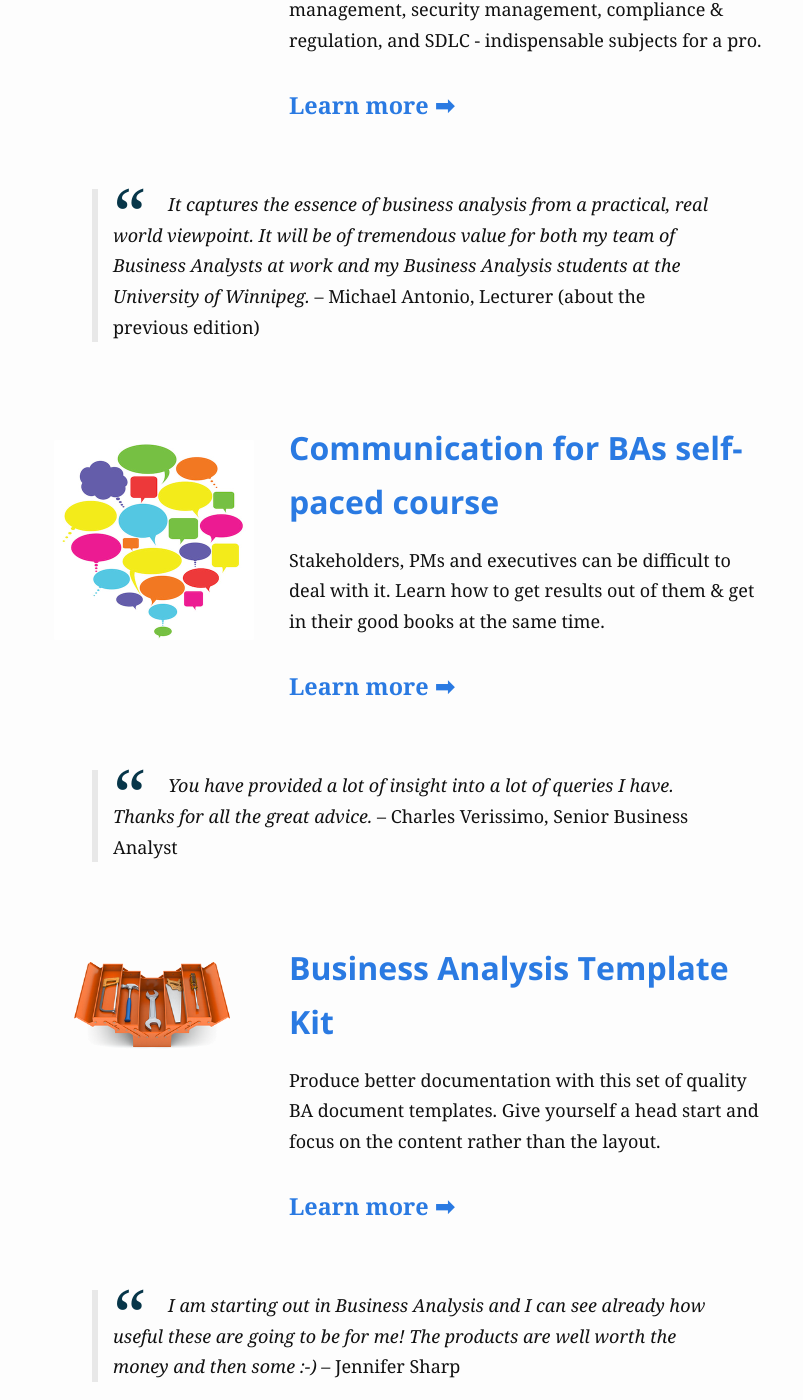
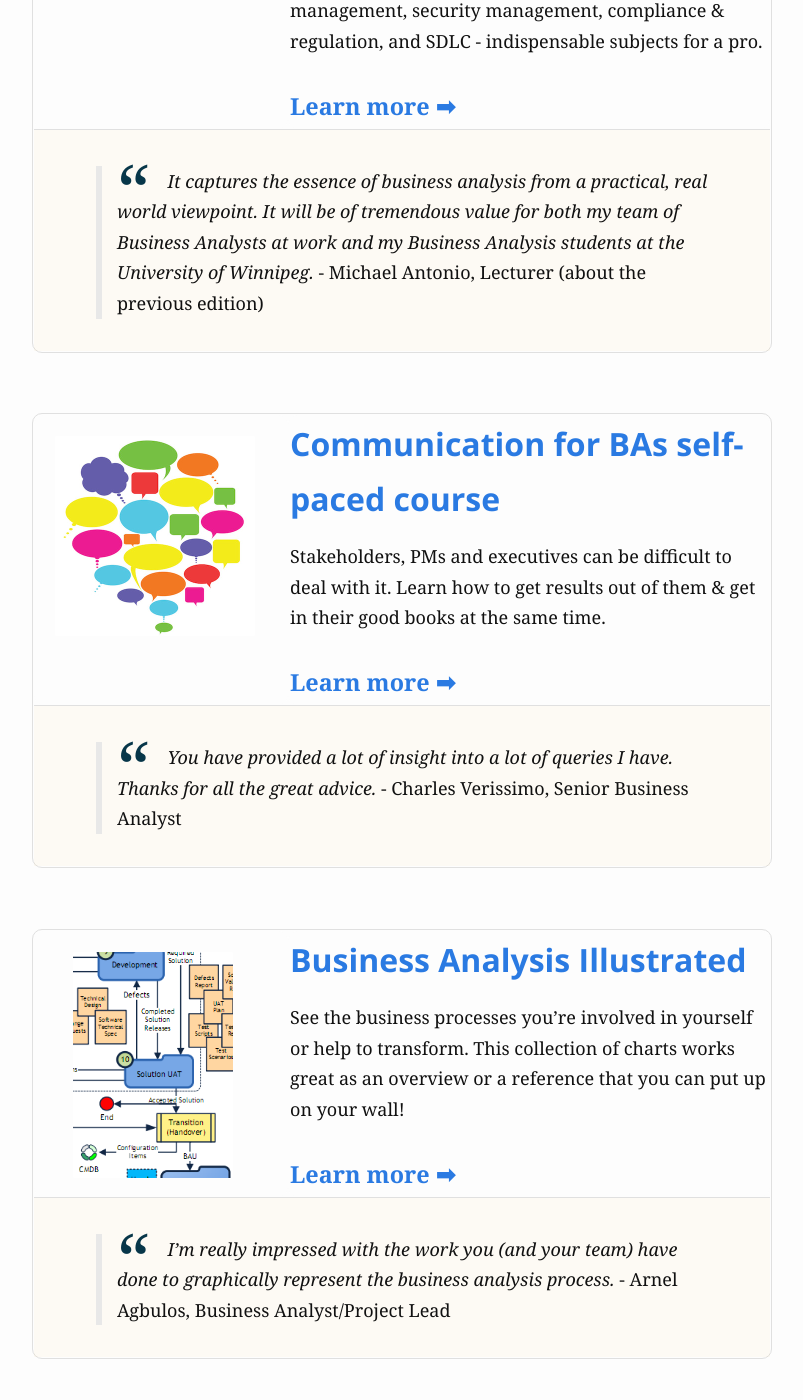
Before and after one commit to alexkorban/aoteastudios.com, a Jekyll site: the page built from 1-products.md, in a window 1280 px wide and 1400 px high, scrolled down 527 px. Shown: the whole window, without its empty margins (238-1041 px from the left). Built offline with Jekyll 4.4.1, drawn with Linux system fonts in a browser that asks for light colours; nearby versions of some CDN libraries; some web fonts are replaced.

Commit message:
Restyle product page; resurrect BA Illustrated

```diff
--- a/1-products.md
+++ b/1-products.md
@@ -10,12 +10,12 @@ It's hard to find practical resources for business analysis. This is why we came
 
 <br/>
 
-<table style="border: 0">
+<table style="border: 1px solid #e0e0e0; border-radius: 10px">
     <tr>
-        <td style="width: 250px; vertical-align: top">
+        <td style="width: 250px; vertical-align: top; padding-bottom: 1em; border-radius: 10px">
             <img src = "/img/compass.jpg" style = "width: 225px; border: 0" />
         </td>
-        <td>
+        <td style="border-radius: 10px">
             <h1><a href = "/products/business-analysis/business-analysis-navigator">A Navigator to Business Analysis</a></h1>
 
             Boost your BA skills with this book. It will provide you with a framework for business analysis and requirements management, AND you will also learn new techniques which will build up your value as a BA.
@@ -25,20 +25,22 @@ It's hard to find practical resources for business analysis. This is why we came
             <strong><a href = "/products/business-analysis/business-analysis-navigator" style="font-size: 1.3em">Learn more ➡ </a></strong>
         </td>
     </tr>
+    <tr style="background-color: rgba(246, 174, 45, 0.04)">
+        <td colspan="2" style="border-top: 1px solid #e0e0e0; padding-top: 2em">
+            <blockquote><em>It captures the essence of business analysis from a practical, real world viewpoint. It will be of tremendous value for both my team of Business Analysts at work and my Business Analysis students at the University of Winnipeg.</em> - Michael Antonio, Lecturer (about the previous edition)</blockquote>
+        </td>
+    </tr>
 </table>
+
 
 <br/>
 
-> *It captures the essence of business analysis from a practical, real world viewpoint. It will be of tremendous value for both my team of Business Analysts at work and my Business Analysis students at the University of Winnipeg.* – Michael Antonio, Lecturer (about the previous edition)
-
-<br/>
-
-<table style="border: 0">
+<table style="border: 1px solid #e0e0e0; border-radius: 10px">
     <tr>
-        <td style="width: 250px; vertical-align: top">
+        <td style="width: 250px; vertical-align: top; padding-bottom: 1em; border-radius: 10px">
             <img src = "/img/comms-course-image.jpg" style = "width: 200px; margin-left: 1em; margin-top: 1em; border: 0" />
         </td>
-        <td>
+        <td style="border-radius: 10px">
             <h1><a href = "/products/business-analysis/communication-for-bas">Communication for BAs self-paced course</a></h1>
 
             Stakeholders, PMs and executives can be difficult to deal with it. Learn how to get results out of them & get in their good books at the same time.
@@ -46,20 +48,43 @@ It's hard to find practical resources for business analysis. This is why we came
             <strong><a href = "/products/business-analysis/communication-for-bas" style="font-size: 1.3em">Learn more ➡</a></strong>
         </td>
     </tr>
+    <tr style="background-color: rgba(246, 174, 45, 0.04)">
+        <td colspan="2" style="border-top: 1px solid #e0e0e0; padding-top: 2em">
+            <blockquote><em>You have provided a lot of insight into a lot of queries I have. Thanks for all the great advice.</em> - Charles Verissimo, Senior Business Analyst</blockquote>
+        </td>
+    </tr>
 </table>
 
 <br/>
 
-> *You have provided a lot of insight into a lot of queries I have. Thanks for all the great advice.* – Charles Verissimo, Senior Business Analyst
+<table style="border: 1px solid #e0e0e0; border-radius: 10px">
+    <tr>
+        <td style="width: 250px; vertical-align: top; padding-bottom: 1em; border-radius: 10px">
+            <img src = "/img/illustrated-image.png" style = "width: 160px; border: 0; margin-left: 2em; margin-top: 1em" />
+        </td>
+        <td style="border-radius: 10px">
+            <h1><a href = "/products/business-analysis/business-analysis-illustrated">Business Analysis Illustrated</a></h1>
+
+            See the business processes you’re involved in yourself or help to transform. This collection of charts works great as an overview or a reference that you can put up on your wall!
+            <br/><br/>
+            <strong><a href = "/products/business-analysis/business-analysis-illustrated" style="font-size: 1.3em">Learn more ➡</a></strong>
+        </td>
+    </tr>
+    <tr style="background-color: rgba(246, 174, 45, 0.04)">
+        <td colspan="2" style="border-top: 1px solid #e0e0e0; padding-top: 2em">
+            <blockquote><em>I’m really impressed with the work you (and your team) have done to graphically represent the business analysis process.</em> - Arnel Agbulos, Business Analyst/Project Lead</blockquote>
+        </td>
+    </tr>
+</table>
 
 <br/>
 
-<table style="border: 0">
+<table style="border: 1px solid #e0e0e0; border-radius: 10px">
     <tr>
-        <td style="width: 250px; vertical-align: top">
+        <td style="width: 250px; vertical-align: top; padding-bottom: 1em; border-radius: 10px">
             <img src = "/img/template-kit-image.png" style = "width: 160px; border: 0; margin-left: 2em; margin-top: 1em" />
         </td>
-        <td>
+        <td style="border-radius: 10px">
             <h1><a href = "/products/business-analysis/business-analysis-template-kit">Business Analysis Template Kit</a></h1>
 
             Produce better documentation with this set of quality BA document templates. Give yourself a head start and focus on the content rather than the layout.
@@ -67,11 +92,15 @@ It's hard to find practical resources for business analysis. This is why we came
             <strong><a href = "/products/business-analysis/business-analysis-template-kit" style="font-size: 1.3em">Learn more ➡</a></strong>
         </td>
     </tr>
+    <tr style="background-color: rgba(246, 174, 45, 0.04)">
+        <td colspan="2" style="border-top: 1px solid #e0e0e0; padding-top: 2em">
+            <blockquote><em>I am starting out in Business Analysis and I can see already how useful these are going to be for me! The products are well worth the money and then some :-)</em> - Jennifer Sharp</blockquote>
+        </td>
+    </tr>
 </table>
 
 <br/>
 
-> *I am starting out in Business Analysis and I can see already how useful these are going to be for me! The products are well worth the money and then some :-)* – Jennifer Sharp
 
 <!--# Business Analysis Illustrated poster pack
 
```
Also changed, not shown: other parts of 1-products.md (+0 -1 lines).
